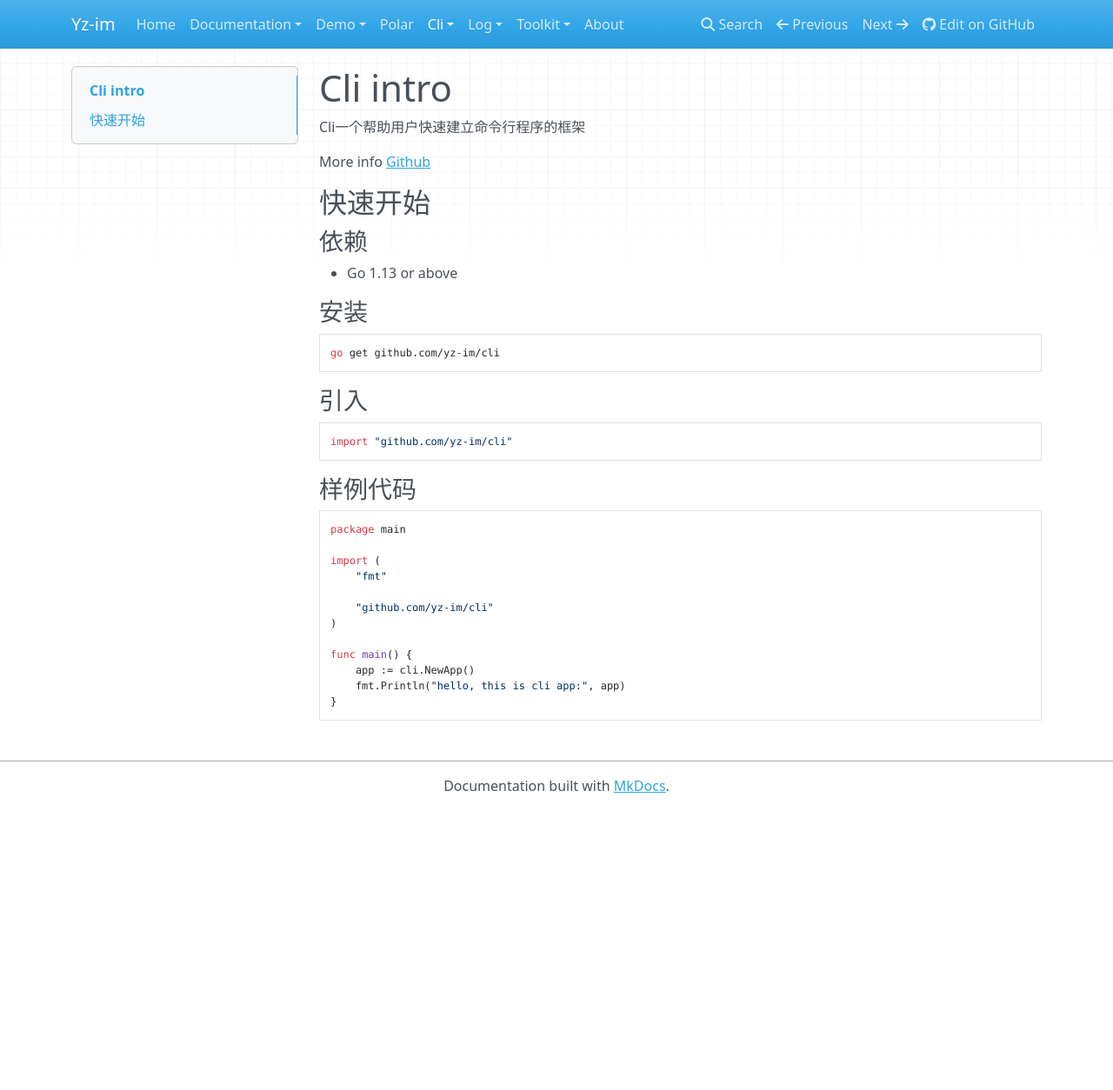
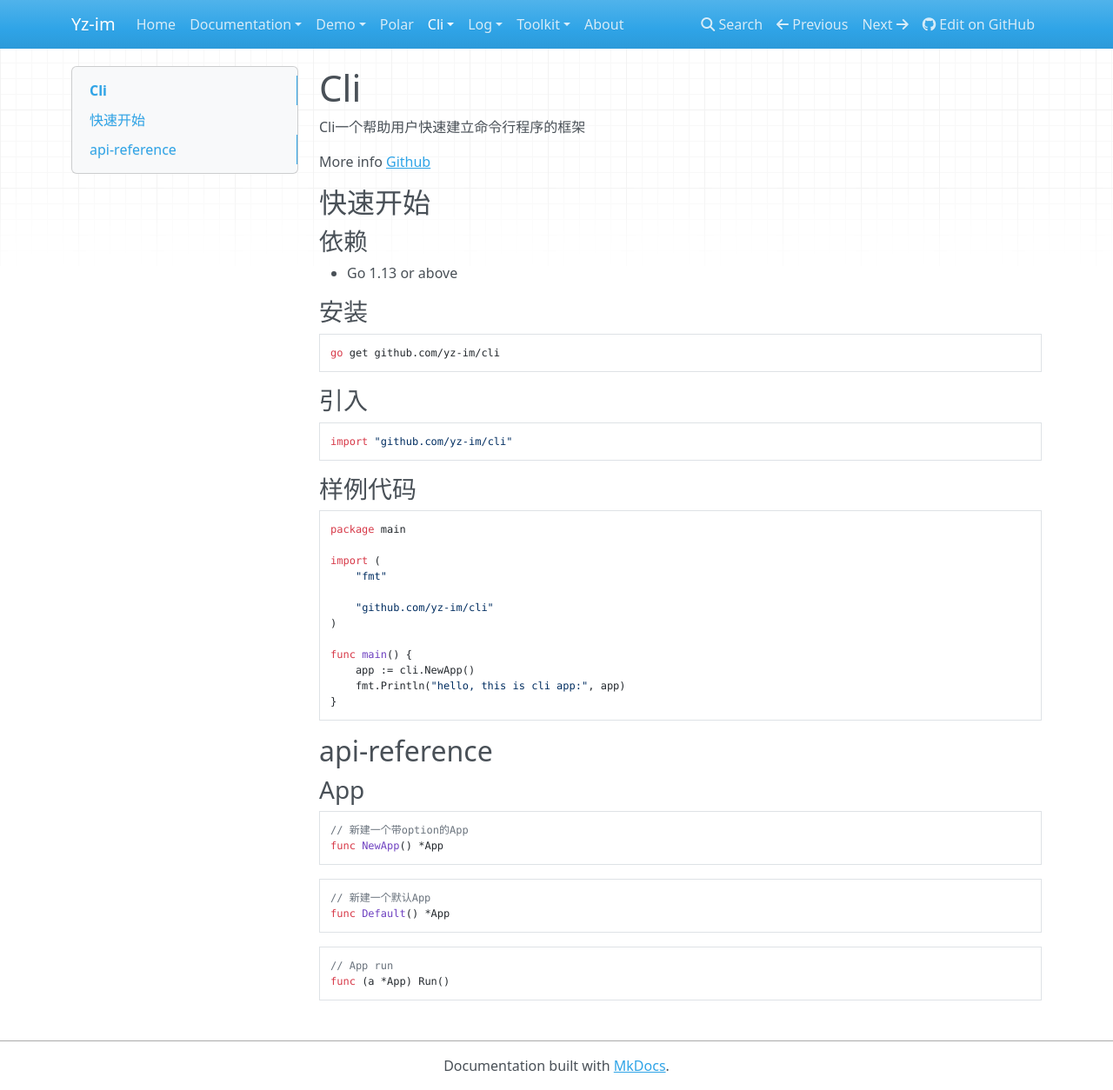
Before and after one commit to yz-im/yz-im.github.io, an MkDocs documentation site: the page built from docs/cli/intro.md, in a window 1280 px wide and 1254 px high. Shown: the whole window at 87% size. Built offline with MkDocs 1.6.1, drawn with Linux system fonts in a browser that asks for light colours; nearby versions of some CDN libraries.

Commit message:
update: 更新cli

````diff
--- a/docs/cli/intro.md
+++ b/docs/cli/intro.md
@@ -1,4 +1,4 @@
-# Cli intro
+# Cli
 
 Cli一个帮助用户快速建立命令行程序的框架
 
@@ -30,3 +30,17 @@ func main() {
 	fmt.Println("hello, this is cli app:", app)
 }
 ```
+## api-reference
+### App
+```go
+// 新建一个带option的App
+func NewApp() *App
+```
+```go
+// 新建一个默认App
+func Default() *App
+```
+```go
+// App run
+func (a *App) Run()
+```
--- a/mkdocs.yml
+++ b/mkdocs.yml
@@ -12,7 +12,7 @@ nav:
   - Polar: polar/intro.md
   - Cli:
     - intro: cli/intro.md
-    - reference: cli/reference.md
+    - api-reference: cli/reference.md
   - Log:
     - intro: log/intro.md
   - Toolkit:
````
